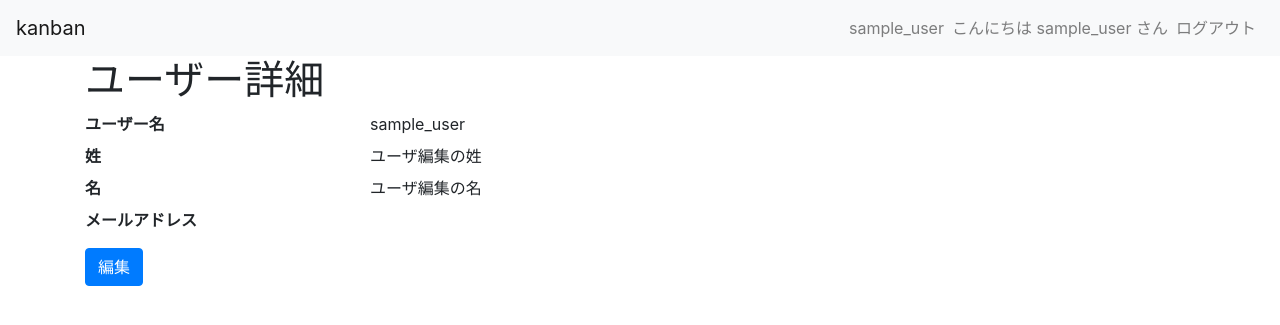
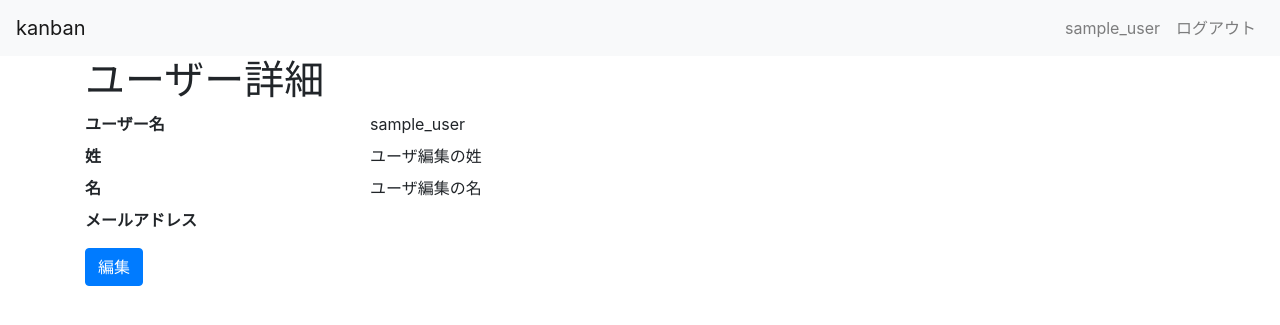
Before and after one commit to KazuyaOsaka/trello, a Django app: page /kanban/users/1/ in a window 1280 px wide. Shown: the top 325 px of the page. Run offline with Django 3.2, Linux system fonts and the light colour scheme; a user stored in the database is signed in; data comes from the database, SQL or seed files in the repository; some libraries are stand-ins or nearby versions.

Commit message:
4-4 kanryou

```diff
--- a/kanban/templates/kanban/base.html
+++ b/kanban/templates/kanban/base.html
@@ -30,10 +30,6 @@
                 <li class="nav-item">
                   <a class="nav-link" href="{% url 'kanban:users_detail' request.user.pk %}">{{ request.user.username }}</a>
                 </li>
-                <span class="navbar-text">
-                  こんにちは {{ request.user.username }} さん
-                </span>
-
 
                 <li class="nav-item">
                   <a class="nav-link" href="{% url 'logout' %}">ログアウト</a>
--- a/kanban/templates/kanban/users/detail.html
+++ b/kanban/templates/kanban/users/detail.html
@@ -13,6 +13,12 @@
     <dt class="col-sm-3">メールアドレス</dt>
     <dd class="col-sm-9">{{ user.email }}</dd>
   </dl>
-  <a class="btn btn-primary" href="{% url 'kanban:users_update' user.pk  %}" role="button">編集</a>
+
+  {% if user.pk == request.user.pk %}
+  <a class="btn btn-primary" href="{% url 'kanban:users_update' user.pk %}" role="button">編集</a>
+  {% else %}
+  <a class="btn btn-primary disabled" href="#" role="button">編集</a>
+  {% endif %}
+
 </div>
 {% endblock %}
--- a/kanban/templates/kanban/users/update.html
+++ b/kanban/templates/kanban/users/update.html
@@ -1,4 +1,3 @@
-HTML
 {% extends "kanban/base.html" %}
 
 {% block content %}
```
